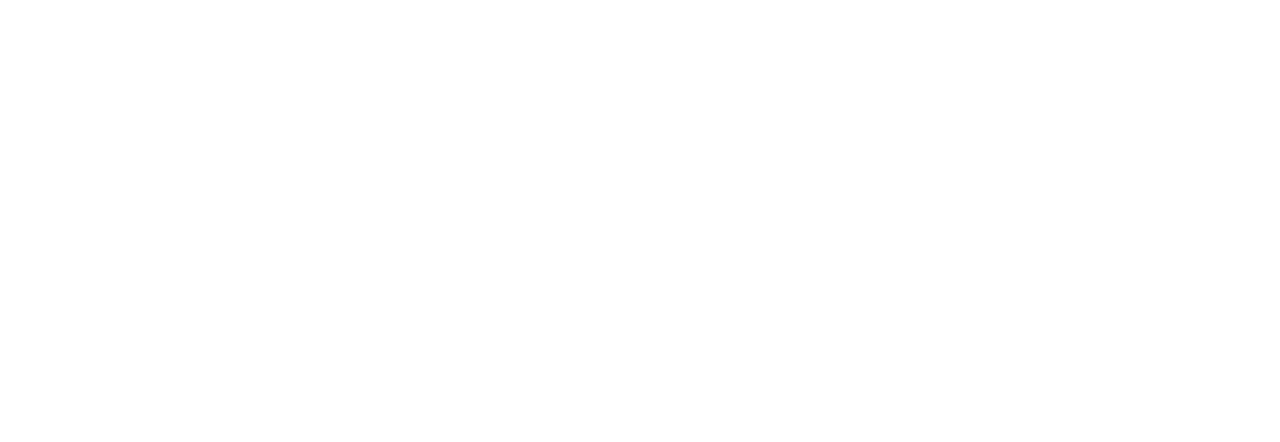
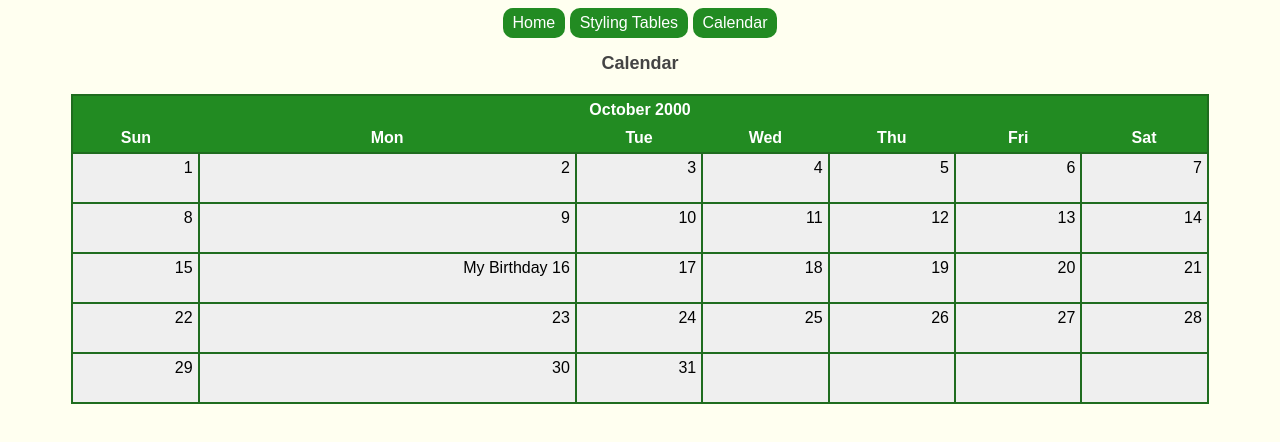
Before and after one commit to kmahon-mcc/ADD103, a plain HTML site: page tables/calendar.html in a window 1280 px wide. Drawn offline with Linux system fonts and the light colour scheme.

Commit message:
updating html

```diff
--- a/links/css/style.css
+++ b/links/css/style.css
@@ -8,7 +8,7 @@ body a {
     text-decoration: none;
     display: inline-block;
     padding: 6px 10px;
-    margin: 5px 20px;
+    margin: 5px;
     font-size: medium;
 }
 body a:hover {
--- a/tables/calendar.html
+++ b/tables/calendar.html
@@ -6,4 +6,73 @@
     <title>Tables</title>
     <link rel="stylesheet" href="css/styles.css" />
   </head>
+  <body>
+    <div>
+      <a href="index.html">Home</a>
+      <a href="styling-tables.html">Styling Tables</a>
+      <a href="#">Calendar</a>
+      <h2>Calendar</h2>
+      <div class="calendar">
+        <table style="width: 90%">
+          <tr>
+            <th colspan="7">October 2000</th>
+          </tr>
+          <tr>
+            <th>Sun</th>
+            <th>Mon</th>
+            <th>Tue</th>
+            <th>Wed</th>
+            <th>Thu</th>
+            <th>Fri</th>
+            <th>Sat</th>
+          </tr>
+          <tr>
+            <td>1</td>
+            <td>2</td>
+            <td>3</td>
+            <td>4</td>
+            <td>5</td>
+            <td>6</td>
+            <td>7</td>
+          </tr>
+          <tr>
+            <td>8</td>
+            <td>9</td>
+            <td>10</td>
+            <td>11</td>
+            <td>12</td>
+            <td>13</td>
+            <td>14</td>
+          </tr>
+          <tr>
+            <td>15</td>
+            <td>My Birthday 16</td>
+            <td>17</td>
+            <td>18</td>
+            <td>19</td>
+            <td>20</td>
+            <td>21</td>
+          </tr>
+          <tr>
+            <td>22</td>
+            <td>23</td>
+            <td>24</td>
+            <td>25</td>
+            <td>26</td>
+            <td>27</td>
+            <td>28</td>
+          </tr>
+          <tr>
+            <td>29</td>
+            <td>30</td>
+            <td>31</td>
+            <td></td>
+            <td></td>
+            <td></td>
+            <td></td>
+          </tr>
+        </table>
+      </div>
+    </div>
+  </body>
 </html>
--- a/tables/css/styles.css
+++ b/tables/css/styles.css
@@ -1,12 +1,56 @@
-table, th, td {
-    border: 1px solid black;
+body {
+    background-color: ivory;
+    font-family: 'Poppins', sans-serif;
+}
+div {
+    text-align: center;
+}
+div a {
+    margin: 0 auto;
+    background-color: forestgreen;
+    color: #ffffff;
+    border-radius: 10px;
+    text-decoration: none;
+    display: inline-block;
+    padding: 6px 10px;
+    font-size: medium;
+}
+div a:hover {
+    background-color: #1f6c1f;
+    color: #efefef;
+}
+h2 {
+    color: #444444;
+    font-size: large;
+    font-style: bold;
 }
 table {
     margin: 20px auto; border-collapse: collapse;
+    border: 2px solid #1f6c1f;
+}
+th {
+    background-color: forestgreen;
+    color: #ffffff;
+    padding:5px;
+}
+th:hover {
+    background-color: #1f6c1f;
+}
+td {
+    padding:5px;
+    border: 2px solid #1f6c1f;
 }
 tr {
     background-color: #efefef;
+    min-height: 25px;
 }
 tr:hover {
     background-color: #e2e2e2;
 }
+.calendar {
+    td {
+        text-align: right;
+        padding-bottom: 25px;
+        padding-left: 20px;
+    }
+}
```
Also changed, not shown: tables/index.html (+8 -0 lines), tables/styling-tables.html (+7 -1 lines).
